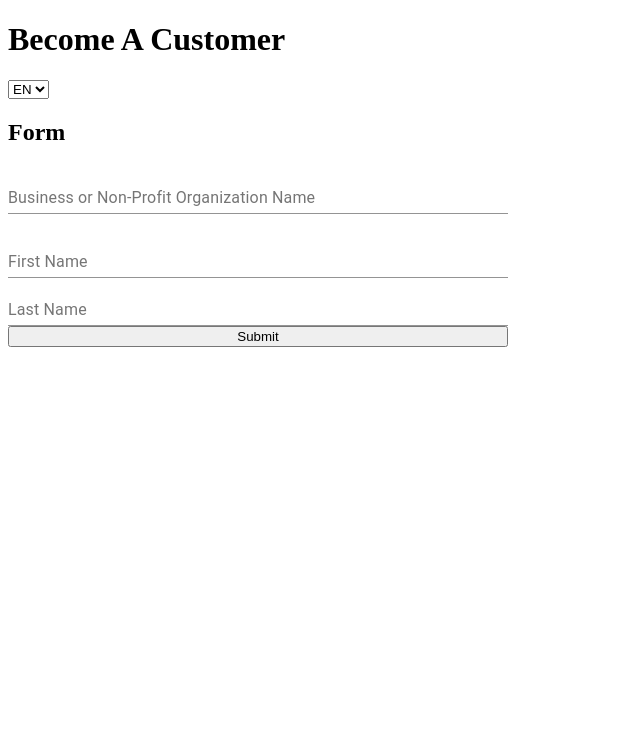
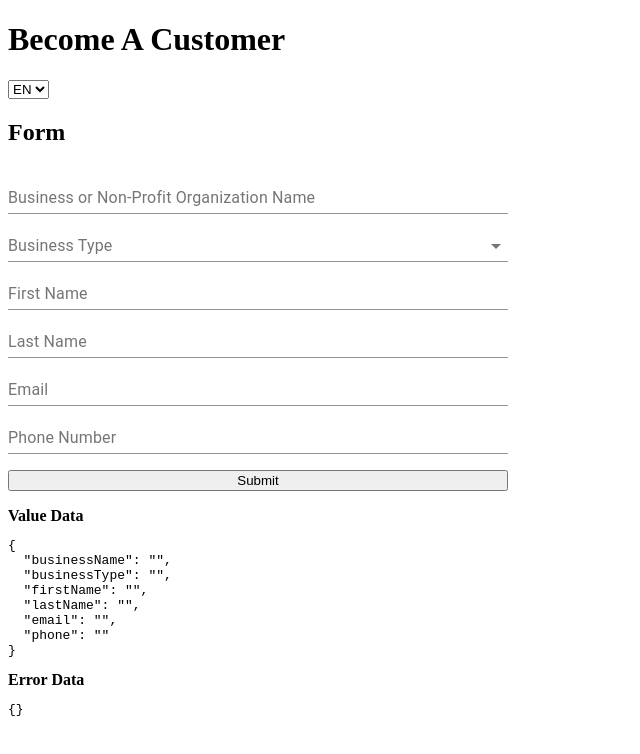
Before and after one commit to paulpladziewicz/forms, a Next.js app: page / in a window 1280 px wide. Shown: the top 754 px of the page, without its empty margins (0-640 px from the left). Built offline with nearby package versions, Linux system fonts and the light colour scheme.

Commit message:
added fields and error checking

```diff
--- a/components/forms/BecomeACustomerForm.js
+++ b/components/forms/BecomeACustomerForm.js
@@ -1,22 +1,31 @@
 import { Formik } from 'formik'
-import { TextField } from '@material-ui/core'
+import {FormControl, InputLabel, MenuItem, Select, TextField} from '@material-ui/core'
 import * as yup from 'yup'
 
+const phoneRegExp = new RegExp('^(\\+\\d{1,2}\\s?)?1?\\-?\\.?\\s?\\(?\\d{3}\\)?[\\s.-]?\\d{3}[\\s.-]?\\d{4}$')
+
 const validationSchema = yup.object({
-	email: yup
-		.string()
-		.required()
-		.email(),
 	businessName: yup
 		.string()
 		.required('Business name is required.')
 		.max(10, 'Business name cannot be more than 10 characters.'),
+	businessType: yup
+		.string()
+		.required('Please select a Business Type.'),
 	firstName: yup
 		.string()
 		.required('First name is required.'),
 	lastName: yup
 		.string()
-		.required('Last name is required.')
+		.required('Last name is required.'),
+	email: yup
+		.string()
+		.required('Please provide a valid email address.')
+		.email(),
+	phone: yup
+		.string()
+		.matches(phoneRegExp, 'Please enter a valid phone number.')
+		.required('Please enter a valid phone number.')
 });
 
 const BecomeACustomerForm = () => {
@@ -28,8 +37,11 @@ const BecomeACustomerForm = () => {
 				validationSchema={validationSchema}
 				initialValues={{
 					businessName: '',
+					businessType: '',
 					firstName: '',
-					lastName: ''
+					lastName: '',
+					email: '',
+					phone: ''
 				}}
 				onSubmit={(values, { setSubmitting }) => {
 					setTimeout(() => {
@@ -46,20 +58,33 @@ const BecomeACustomerForm = () => {
 						handleBlur,
 						handleSubmit,
 						isSubmitting,
-						/* and other goodies */
 					}) => (
 					<form onSubmit={handleSubmit} style={{display: 'flex', flexDirection: 'column', width: '500px'}}>
 						<TextField
 							type="text"
 							name="businessName"
 							label="Business or Non-Profit Organization Name"
-							style={{marginBottom: '16px'}}
 							onChange={handleChange}
 							onBlur={handleBlur}
 							value={values.businessName}
 						/>
 						{errors.businessName && touched.businessName && errors.businessName}
-						{/*// dfds*/}
+						<FormControl>
+							<InputLabel id="business-type-label">Business Type</InputLabel>
+							<Select
+								type='select'
+								labelId="business-type-label"
+								name='businessType'
+								value={values.businessType}
+								onChange={handleChange}
+								onBlur={handleBlur}
+							>
+								<MenuItem value='Amusement/Recreation'>Amusement/Recreation</MenuItem>
+								<MenuItem value='Business Service'>Business Service</MenuItem>
+								<MenuItem value='College'>College</MenuItem>
+							</Select>
+						</FormControl>
+						{errors.businessType && touched.businessType && errors.businessType}
 						{/*//*/}
 						<TextField
 							type="text"
@@ -79,9 +104,31 @@ const BecomeACustomerForm = () => {
 							value={values.lastName}
 						/>
 						{errors.lastName && touched.lastName && errors.lastName}
-						<button type="submit" disabled={isSubmitting}>
+						<TextField
+							type="email"
+							name="email"
+							label="Email"
+							onChange={handleChange}
+							onBlur={handleBlur}
+							value={values.email}
+						/>
+						{errors.email && touched.email && errors.email}
+						<TextField
+							type="text"
+							name="phone"
+							label="Phone Number"
+							onChange={handleChange}
+							onBlur={handleBlur}
+							value={values.phone}
+						/>
+						{errors.phone && touched.phone && errors.phone}
+						<button type="submit" disabled={isSubmitting} style={{margin: '16px 0px'}}>
 							Submit
 						</button>
+						<h4 style={{margin: '0'}}>Value Data</h4>
+						<pre>{JSON.stringify(values, null, 2)}</pre>
+						<h4 style={{margin: '0'}}>Error Data</h4>
+						<pre>{JSON.stringify(errors, null, 2)}</pre>
 					</form>
 				)}
 			</Formik>
```
